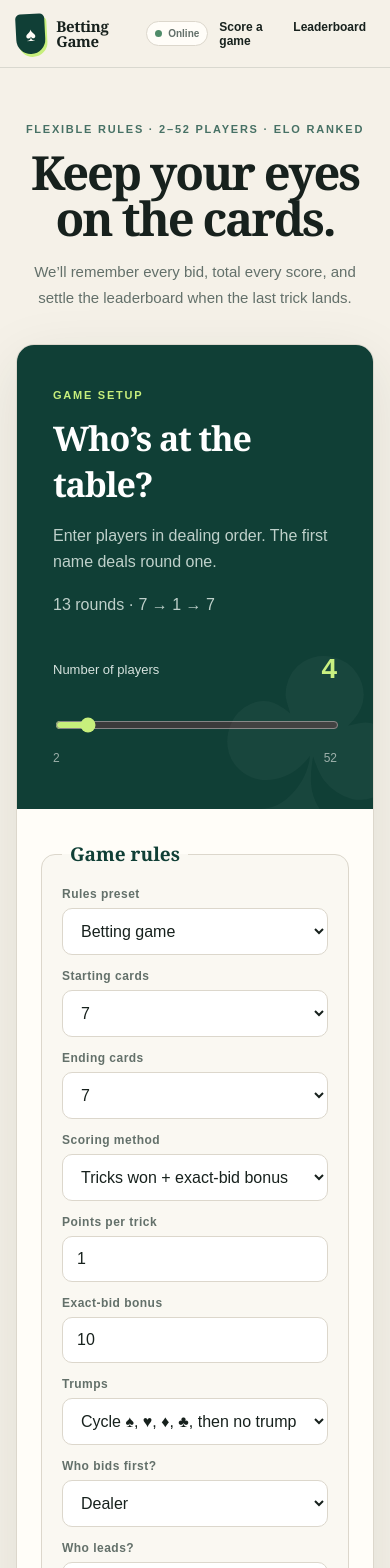
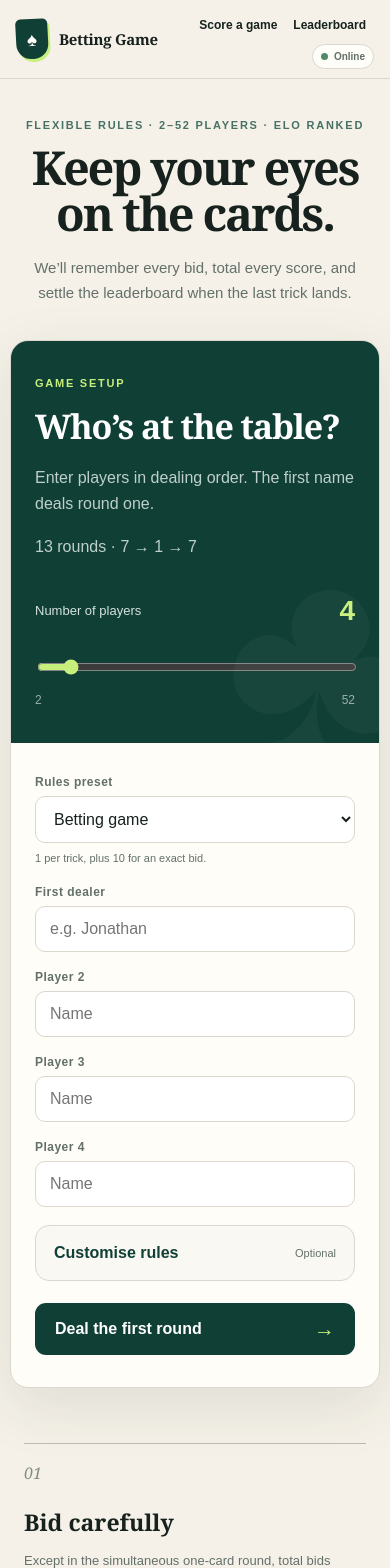
Before and after one commit to jaron94/betting-game-scorer-js, a Next.js app: page / in a window 390 px wide. Shown: the top 1568 px of the page. Built offline with nearby package versions, Linux system fonts and the light colour scheme.

Commit message:
Improve scorer UI and mobile flow

```diff
--- a/playwright.config.ts
+++ b/playwright.config.ts
@@ -18,6 +18,12 @@ export default defineConfig({
     {
       name: "chromium",
       use: { ...devices["Desktop Chrome"] },
+      testIgnore: /mobile\.spec\.ts/,
+    },
+    {
+      name: "mobile-chromium",
+      use: { ...devices["Pixel 7"] },
+      testMatch: /mobile\.spec\.ts/,
     },
   ],
   webServer: {
--- a/src/app/globals.css
+++ b/src/app/globals.css
@@ -66,7 +66,12 @@ main { min-height: calc(100vh - 160px); }
 label > span { display: block; margin-bottom: 7px; color: var(--muted); font-size: 12px; font-weight: 700; letter-spacing: .04em; }
 input, select { width: 100%; border: 1px solid var(--line); background: #fff; color: var(--ink); padding: 13px 14px; border-radius: 10px; outline: none; }
 input:focus, select:focus { border-color: #4f7c70; box-shadow: 0 0 0 3px rgba(79,124,112,.13); }
-.rules-settings { grid-column: 1 / -1; margin: 0 0 8px; padding: 20px; border: 1px solid var(--line); border-radius: 14px; background: #faf8f2; }
+.preset-picker small { display: block; margin-top: 8px; color: var(--muted); font-size: 11px; line-height: 1.45; }
+.rules-disclosure { grid-column: 1 / -1; border: 1px solid var(--line); border-radius: 14px; background: #faf8f2; }
+.rules-disclosure > summary { min-height: 54px; padding: 0 18px; display: flex; align-items: center; justify-content: space-between; gap: 12px; color: var(--green); cursor: pointer; font-weight: 700; }
+.rules-disclosure > summary small { color: var(--muted); font-size: 11px; font-weight: 500; }
+.rules-disclosure[open] > summary { border-bottom: 1px solid var(--line); }
+.rules-settings { margin: 0; padding: 20px; border: 0; background: transparent; }
 .rules-settings legend { padding: 0 8px; color: var(--green); font-family: "Playfair Display", Georgia, serif; font-size: 19px; font-weight: 700; }
 .settings-grid { display: grid; grid-template-columns: 1fr 1fr; gap: 14px; }
 .settings-grid .wide-setting { grid-column: 1 / -1; }
@@ -80,6 +85,16 @@ input:focus, select:focus { border-color: #4f7c70; box-shadow: 0 0 0 3px rgba(79
 .publish-panel .primary-button:disabled { cursor: wait; }
 .primary-button span { color: var(--lime); font-size: 21px; }
 .form-error { grid-column: 1 / -1; margin: 0; padding: 11px 13px; border-radius: 9px; background: #f8e5e1; color: #8d312d; font-size: 13px; }
+.round-guidance { margin: -12px 0 14px; color: #8d312d; font-size: 12px; font-weight: 600; }
+.round-guidance.valid { color: #477165; }
+
+.dialog-backdrop { position: fixed; inset: 0; z-index: 50; display: grid; place-items: center; padding: 20px; background: rgba(11, 24, 20, .52); backdrop-filter: blur(3px); }
+.confirm-dialog { width: min(100%, 430px); padding: 30px; border: 1px solid var(--line); border-radius: 20px; background: var(--card); box-shadow: 0 24px 80px rgba(11, 24, 20, .28); }
+.confirm-dialog h2 { margin: 9px 0 10px; font-family: "Playfair Display", Georgia, serif; font-size: 34px; letter-spacing: -.035em; }
+.confirm-dialog p { margin: 0; color: var(--muted); line-height: 1.6; }
+.dialog-actions { margin-top: 26px; display: flex; justify-content: flex-end; gap: 10px; }
+.danger-button { min-height: 42px; padding: 0 15px; border: 0; border-radius: 9px; background: var(--red); color: white; cursor: pointer; font-weight: 700; }
+.danger-button:hover { background: #842f2a; }
 
 .game-toolbar { padding: 26px 32px 22px; display: flex; justify-content: space-between; align-items: center; border-bottom: 1px solid var(--line); }
 .game-toolbar strong { display: block; margin-top: 7px; font-size: 17px; }
@@ -171,6 +186,8 @@ th small, td small { display: block; color: var(--muted); font-size: 10px; font-
 .empty-card, .loading-card { padding: 70px 30px; text-align: center; color: var(--muted); }
 .empty-card strong { color: var(--ink); font-family: "Playfair Display", Georgia, serif; font-size: 28px; }
 .empty-card code { color: var(--green); }
+.empty-action { width: fit-content; min-height: 44px; margin: 24px auto 0; padding: 0 17px; border-radius: 10px; display: inline-flex; align-items: center; gap: 18px; background: var(--green); color: white; text-decoration: none; font-weight: 700; }
+.empty-action span { color: var(--lime); font-size: 18px; }
 .method-note { max-width: 760px; padding: 0 28px; text-align: center; }
 .method-note strong { font-family: "Playfair Display", Georgia, serif; font-size: 22px; }
 .method-note p { color: var(--muted); line-height: 1.7; }
@@ -201,12 +218,12 @@ th small, td small { display: block; color: var(--muted); font-size: 10px; font-
   .pending-sync-actions { align-items: stretch; flex-direction: column; }
   .pending-sync-actions label { min-width: 0; }
   .hero { padding: 55px 20px 34px; }
-  .hero h1 { font-size: 47px; }
+  .hero h1 { font-size: clamp(40px, 12vw, 47px); }
   .hero p { font-size: 15px; }
   .scorer-shell { border-radius: 18px; margin-bottom: 55px; }
   .scorer-shell.active-game-shell { margin-top: 16px; }
   .setup-grid { grid-template-columns: 1fr; }
-  .setup-copy { min-height: 340px; }
+  .setup-copy { min-height: 0; padding: 36px 24px; }
   .count-label { margin-top: 35px; }
   .player-form { grid-template-columns: 1fr; padding: 32px 24px; }
   .player-form .first-player { grid-column: auto; }
@@ -233,5 +250,23 @@ th small, td small { display: block; color: var(--muted); font-size: 10px; font-
   .leaderboard-list li { grid-template-columns: 36px 1fr 65px; padding: 12px 16px; }
   .leaderboard-list .record { grid-column: 2 / -1; margin: -5px 0 5px 50px; }
   .rating { text-align: right; }
+  .dialog-actions { align-items: stretch; flex-direction: column-reverse; }
+  .dialog-actions .text-button, .danger-button { min-height: 46px; }
   .site-footer { padding: 0 18px; }
 }
+
+@media (max-width: 430px) {
+  .site-header { align-items: stretch; height: auto; min-height: 68px; padding-top: 9px; padding-bottom: 9px; }
+  .header-actions { align-items: flex-end; flex-direction: column; justify-content: center; }
+  .connection-status { order: 2; }
+  .hero { padding-top: 40px; }
+  .scorer-shell, .leaderboard-card { margin-left: 10px; margin-right: 10px; }
+  .round-card-title { align-items: flex-start; }
+  .round-card { padding-left: 16px; padding-right: 16px; }
+  .player-label { gap: 8px; }
+  .avatar-letter.small { width: 30px; height: 30px; }
+  .stepper button { width: 42px; height: 42px; }
+  .stepper input { width: 40px; height: 42px; }
+  .standings-card { padding-left: 18px; padding-right: 18px; }
+  .site-footer > span:first-child { max-width: 190px; }
+}
--- a/src/components/leaderboard.tsx
+++ b/src/components/leaderboard.tsx
@@ -1,7 +1,7 @@
 "use client";
 
 import { useCallback, useEffect, useRef, useState } from "react";
-import { useOffline } from "@/components/offline-provider";
+import { OfflineLink, useOffline } from "@/components/offline-provider";
 import type { LeaderboardRow } from "@/db/queries";
 import {
   getLeaderboardSnapshot,
@@ -75,7 +75,7 @@ export function Leaderboard() {
   const { data } = view;
   if (data.error) return <div className="leaderboard-card empty-card"><strong>Leaderboard unavailable</strong><p>{data.error}</p></div>;
   if (!data.configured) return <div className="leaderboard-card empty-card"><strong>Database setup needed</strong><p>Add <code>DATABASE_URL</code> to start recording the rivalry.</p></div>;
-  if (!data.leaderboard.length) return <div className="leaderboard-card empty-card"><strong>No results yet</strong><p>Publish the first finished game to claim the top spot.</p></div>;
+  if (!data.leaderboard.length) return <div className="leaderboard-card empty-card"><strong>No results yet</strong><p>Publish the first finished game to claim the top spot.</p><OfflineLink className="empty-action" href="/">Score a game <span>→</span></OfflineLink></div>;
 
   return (
     <>
--- a/src/components/scorer.tsx
+++ b/src/components/scorer.tsx
@@ -42,6 +42,7 @@ const suitLabels: Record<Trump, { symbol: string; label: string }> = {
 export function Scorer() {
   const [game, setGame] = useState<GameState | null>(null);
   const [restored, setRestored] = useState(false);
+  const [resetRequested, setResetRequested] = useState(false);
 
   useEffect(() => {
     let savedGame: GameState | null = null;
@@ -54,7 +55,10 @@ export function Scorer() {
       localStorage.removeItem(STORAGE_KEY);
     }
     queueMicrotask(() => {
-      if (savedGame) setGame(savedGame);
+      if (savedGame) {
+        setGame(savedGame);
+        scrollPageToTop();
+      }
       setRestored(true);
     });
   }, []);
@@ -65,9 +69,10 @@ export function Scorer() {
     else localStorage.removeItem(STORAGE_KEY);
   }, [game, restored]);
 
-  function startOver() {
-    if (game && !window.confirm("Start a new game and remove the saved game from this device?")) return;
+  function confirmStartOver() {
     setGame(null);
+    setResetRequested(false);
+    scrollPageToTop();
   }
 
   if (!restored) return <section className="scorer-shell loading-card">Looking for a saved game…</section>;
@@ -75,10 +80,40 @@ export function Scorer() {
     <>
       {game ? null : <GameIntro />}
       <section className={`scorer-shell${game ? " active-game-shell" : ""}`} aria-label="Game scorer">
-        {game ? <ActiveGame game={game} onChange={setGame} onStartOver={startOver} /> : <GameSetup onStart={setGame} />}
+        {game ? <ActiveGame game={game} onChange={setGame} onStartOver={() => setResetRequested(true)} /> : <GameSetup onStart={setGame} />}
       </section>
       {game ? null : <RulesOverview />}
+      {resetRequested ? (
+        <ResetGameDialog
+          onCancel={() => setResetRequested(false)}
+          onConfirm={confirmStartOver}
+        />
+      ) : null}
     </>
+  );
+}
+
+function scrollPageToTop() {
+  window.requestAnimationFrame(() => window.scrollTo({ top: 0, behavior: "auto" }));
+}
+
+function ResetGameDialog({ onCancel, onConfirm }: { onCancel: () => void; onConfirm: () => void }) {
+  return (
+    <div className="dialog-backdrop" onMouseDown={(event) => {
+      if (event.target === event.currentTarget) onCancel();
+    }} onKeyDown={(event) => {
+      if (event.key === "Escape") onCancel();
+    }}>
+      <section className="confirm-dialog" role="alertdialog" aria-modal="true" aria-labelledby="reset-game-title" aria-describedby="reset-game-description">
+        <span className="step-label">Start again?</span>
+        <h2 id="reset-game-title">Leave this game?</h2>
+        <p id="reset-game-description">The current game and its saved progress will be removed from this device.</p>
+        <div className="dialog-actions">
+          <button className="text-button" autoFocus onClick={onCancel}>Keep playing</button>
+          <button className="danger-button" onClick={onConfirm}>Start a new game</button>
+        </div>
+      </section>
+    </div>
   );
 }
 
@@ -110,6 +145,7 @@ function GameSetup({ onStart }: { onStart: (game: GameState) => void }) {
   const cardSequence = roundSequenceFor(count, settings.startingCards, settings.endingCards);
 
   function updateCount(next: number) {
+    setError("");
     setCount(next);
     setNames((current) => Array.from({ length: next }, (_, index) => current[index] ?? ""));
     setSettings((current) => {
@@ -126,9 +162,19 @@ function GameSetup({ onStart }: { onStart: (game: GameState) => void }) {
   function start() {
     try {
       onStart(createGame(names, settings));
+      scrollPageToTop();
     } catch (caught) {
       setError(caught instanceof Error ? caught.message : "Could not start the game.");
     }
+  }
+
+  function updateSettings(next: GameSettings) {
+    setError("");
+    setSettings(next);
+  }
+
+  function selectPreset(preset: GamePreset) {
+    if (preset !== "custom") updateSettings(settingsForPreset(preset, count));
   }
 
   return (
@@ -143,17 +189,33 @@ function GameSetup({ onStart }: { onStart: (game: GameState) => void }) {
         <div className="range-labels"><span>{MIN_PLAYERS}</span><span>{MAX_PLAYERS}</span></div>
       </div>
       <div className="player-form">
-        <GameSettingsEditor
-          playerCount={count}
-          settings={settings}
-          onChange={setSettings}
-        />
+        <label className="preset-picker first-player">
+          <span>Rules preset</span>
+          <select value={settings.preset} onChange={(event) => selectPreset(event.target.value as GamePreset)}>
+            <option value="betting-game">Betting game</option>
+            <option value="oh-hell">Oh Hell</option>
+            <option value="betting-alternative">Betting game alternative</option>
+            {settings.preset === "custom" ? <option value="custom">Custom</option> : null}
+          </select>
+          <small>{scoringDescription(settings)}</small>
+        </label>
         {names.map((name, index) => (
           <label className={index === 0 ? "first-player" : undefined} key={index}>
             <span>{index === 0 ? "First dealer" : `Player ${index + 1}`}</span>
-            <input value={name} maxLength={40} autoComplete="off" placeholder={index === 0 ? "e.g. Jonathan" : "Name"} onChange={(event) => setNames((current) => current.map((value, i) => i === index ? event.target.value : value))} />
+            <input value={name} maxLength={40} autoComplete="off" placeholder={index === 0 ? "e.g. Jonathan" : "Name"} onChange={(event) => {
+              setError("");
+              setNames((current) => current.map((value, i) => i === index ? event.target.value : value));
+            }} />
           </label>
         ))}
+        <details className="rules-disclosure">
+          <summary><span>Customise rules</span><small>{settings.preset === "custom" ? "Custom rules applied" : "Optional"}</small></summary>
+          <GameSettingsEditor
+            playerCount={count}
+            settings={settings}
+            onChange={updateSettings}
+          />
+        </details>
         {error && <p className="form-error" role="alert">{error}</p>}
         <button className="primary-button" onClick={start}>Deal the first round <span>→</span></button>
       </div>
@@ -186,23 +248,10 @@ function GameSettingsEditor({
     customise({ scoring: { ...settings.scoring, ...patch } });
   }
 
-  function selectPreset(preset: GamePreset) {
-    if (preset !== "custom") onChange(settingsForPreset(preset, playerCount));
-  }
-
   return (
     <fieldset className="rules-settings">
-      <legend>Game rules</legend>
+      <legend>Rule details</legend>
       <div className="settings-grid">
-        <label className="wide-setting">
-          <span>Rules preset</span>
-          <select value={settings.preset} onChange={(event) => selectPreset(event.target.value as GamePreset)}>
-            <option value="betting-game">Betting game</option>
-            <option value="oh-hell">Oh Hell</option>
-            <option value="betting-alternative">Betting game alternative</option>
-            {settings.preset === "custom" ? <option value="custom">Custom</option> : null}
-          </select>
-        </label>
         <label>
           <span>Starting cards</span>
           <select value={settings.startingCards} onChange={(event) => customise({ startingCards: Number(event.target.value) })}>
@@ -332,6 +381,26 @@ function RoundEntry({ game, error, setError, onSubmit }: { game: GameState; erro
   const [values, setValues] = useState<Record<string, number>>(initial);
   const total = Object.values(values).reduce((sum, value) => sum + value, 0);
   const order = isBidding ? round.bidOrder : round.leadOrder;
+  const validBidTotal = allowExactlyBid || total !== round.cards;
+  const trumpReady = game.settings.trumpMode !== "manual" || Boolean(game.pendingTrump);
+  const canSubmit = isBidding ? validBidTotal && trumpReady : total === round.cards;
+
+  function updateValue(playerId: string, value: number) {
+    setError("");
+    setValues((current) => ({
+      ...current,
+      [playerId]: Math.min(round.cards, Math.max(0, value)),
+    }));
+  }
+
+  function guidanceText(): string {
+    if (isBidding && !trumpReady) return "Choose trumps before locking in the bids.";
+    if (isBidding && !validBidTotal) return `Change one bid — the total cannot equal ${round.cards}.`;
+    if (isBidding) return `${total} total ${total === 1 ? "bid" : "bids"}.`;
+    if (total < round.cards) return `${round.cards - total} ${round.cards - total === 1 ? "trick" : "tricks"} left to assign.`;
+    if (total > round.cards) return `${total - round.cards} too many ${total - round.cards === 1 ? "trick" : "tricks"}.`;
+    return `All ${round.cards} ${round.cards === 1 ? "trick is" : "tricks are"} assigned.`;
+  }
 
   function submit() {
     try {
@@ -347,7 +416,10 @@ function RoundEntry({ game, error, setError, onSubmit }: { game: GameState; erro
       {isBidding && game.settings.trumpMode === "manual" ? (
         <label className="trump-picker">
           <span>Trumps for this round</span>
-          <select value={game.pendingTrump ?? ""} onChange={(event) => onSubmit(chooseTrump(game, event.target.value as Trump))}>
+          <select value={game.pendingTrump ?? ""} onChange={(event) => {
+            setError("");
+            onSubmit(chooseTrump(game, event.target.value as Trump));
+          }}>
             <option value="" disabled>Choose from the cut card…</option>
             {Object.entries(suitLabels).map(([value, suit]) => <option value={value} key={value}>{suit.symbol} {suit.label}</option>)}
           </select>
@@ -369,16 +441,17 @@ function RoundEntry({ game, error, setError, onSubmit }: { game: GameState; erro
             <div className="stepper-row" key={player.id}>
               <div className="player-label"><span className="avatar-letter small">{player.name.charAt(0).toUpperCase()}</span><span><strong>{player.name}</strong>{role ? <small>{role}</small> : null}</span></div>
               <div className="stepper">
-                <button aria-label={`Decrease ${player.name}`} onClick={() => setValues((current) => ({ ...current, [player.id]: Math.max(0, current[player.id] - 1) }))}>−</button>
-                <input aria-label={`${player.name} ${isBidding ? "bid" : "tricks"}`} type="number" inputMode="numeric" min="0" max={round.cards} value={values[player.id]} onChange={(event) => setValues((current) => ({ ...current, [player.id]: Math.min(round.cards, Math.max(0, Number(event.target.value) || 0)) }))} />
-                <button aria-label={`Increase ${player.name}`} onClick={() => setValues((current) => ({ ...current, [player.id]: Math.min(round.cards, current[player.id] + 1) }))}>+</button>
+                <button aria-label={`Decrease ${player.name}`} onClick={() => updateValue(player.id, values[player.id] - 1)}>−</button>
+                <input aria-label={`${player.name} ${isBidding ? "bid" : "tricks"}`} type="number" inputMode="numeric" min="0" max={round.cards} value={values[player.id]} onChange={(event) => updateValue(player.id, Number(event.target.value) || 0)} />
+                <button aria-label={`Increase ${player.name}`} onClick={() => updateValue(player.id, values[player.id] + 1)}>+</button>
               </div>
             </div>
           );
         })}
       </div>
+      <p className={`round-guidance${canSubmit ? " valid" : ""}`} role="status">{guidanceText()}</p>
       {error && <p className="form-error" role="alert">{error}</p>}
-      <button className="primary-button" disabled={isBidding && game.settings.trumpMode === "manual" && !game.pendingTrump} onClick={submit}>{isBidding ? "Lock in bids" : "Score this round"}<span>→</span></button>
+      <button className="primary-button" disabled={!canSubmit} onClick={submit}>{isBidding ? "Lock in bids" : "Score this round"}<span>→</span></button>
     </div>
   );
 }
```
Also changed, not shown: 2 other files (tests, documents, lock files or other folders).
